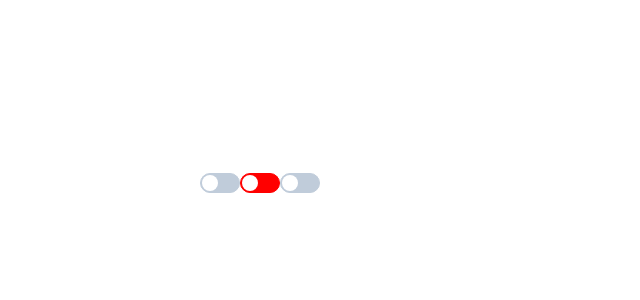
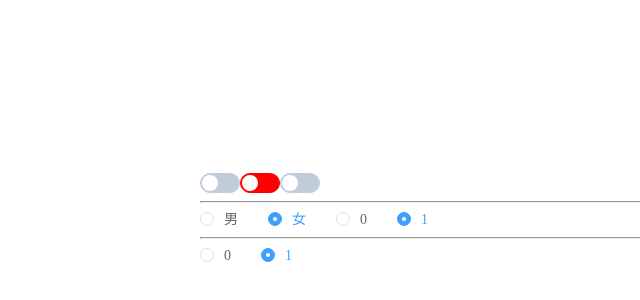
Before and after one commit to abstain23/y-ui, a Vue app: page / in a window 1280 px wide. Shown: the part 28-328 px from the top of the page, without its empty margins (0-640 px from the left). Built offline with nearby package versions, Linux system fonts and the light colour scheme.

Commit message:
radio,radioGroup组件开发完成

```diff
--- a/src/App.vue
+++ b/src/App.vue
@@ -3,6 +3,16 @@
     <y-switch v-model="active"></y-switch>
     <y-switch v-model="active" active-color='green' inactive-color='red'></y-switch>
     <y-switch v-model="active" name='gender' ref='xx'></y-switch>
+    <hr>
+    <y-radio label='0' v-model="gender" name='gender'>男</y-radio>
+    <y-radio label='1' v-model="gender" name='gender'>女</y-radio>
+    <y-radio label='0' v-model="gender"></y-radio>
+    <y-radio label='1' v-model="gender"></y-radio>
+    <hr>
+    <y-radio-group v-model="gender">
+      <y-radio label='0'></y-radio>
+      <y-radio label='1'></y-radio>
+    </y-radio-group>
   </div>
 </template>
 
@@ -12,7 +22,8 @@ export default {
   components: {},
   data() {
     return {
-      active: false
+      active: false,
+      gender:'1'
     }
   },
   methods: {
--- /dev/null
+++ b/src/components/radio-group.vue
@@ -0,0 +1,22 @@
+<template>
+  <div class="y-radio-group">
+    <slot></slot>
+  </div>
+</template>
+
+<script>
+export default {
+  name: 'yRadioGroup',
+  props: {
+    value:{
+      type:[String, Number, Boolean],
+      default: ''
+    }
+  },
+  provide() {
+    return {
+      radioGroup: this
+    }
+  }
+}
+</script>
--- /dev/null
+++ b/src/components/radio.vue
@@ -0,0 +1,136 @@
+<template>
+  <label class="y-radio" :class="{'is-checked': modelValue == label}">
+    <span class="y-radio-input">
+      <span class="y-radio-inner"></span>
+      <input
+      type="radio"
+      class="y-radio-original"
+      :name="name"
+      :value="label"
+      v-model="modelValue"
+      >
+    </span>
+    <span class="y-radio-label">
+      <slot></slot>
+      <template v-if="!$slots.default">{{label}}</template>
+      </span>
+  </label>
+</template>
+
+<script>
+export default {
+  name: 'yRadio',
+  props: {
+    label: {
+      type: [String, Number, Boolean],
+      default: ''
+    },
+    value:{
+      type: [String, Number, Boolean],
+      default: ''
+    },
+    name: {
+      type: String,
+      default: ''
+    }
+  },
+  computed: {
+    modelValue:{
+      get() {
+        console.log(this.inGroup)
+        return this.inGroup ? this.radioGroup.value : this.value
+      },
+      set(value) {
+        this.inGroup ? this.radioGroup.$emit('input', value) : this.$emit('input', value)
+      }
+    },
+    inGroup() {
+      return !!this.radioGroup
+    }
+  },
+  inject: {
+    radioGroup: {
+      default: null
+    }
+  }
+}
+</script>
+
+<style lang='scss'>
+  .y-radio{
+    color: #606266;
+    font-weight: 500;
+    line-height: 1;
+    position: relative;
+    cursor: pointer;
+    display: inline-block;
+    white-space: nowrap;
+    outline: none;
+    font-size: 14px;
+    margin-right: 30px;
+    -moz-user-select: none;
+    -webkit-user-select: none;
+    -moz-user-select: none;
+    .y-radio-input{
+      white-space: nowrap;
+      cursor: pointer;
+      outline: none;
+      display: inline-block;
+      line-height: 1;
+      position: relative;
+      vertical-align: middle;
+      .y-radio-inner{
+        border: 1px solid #dcdfe6;
+        border-radius: 100%;
+        width: 14px;
+        height: 14px;
+        background-color: #fff;
+        position: relative;
+        cursor: pointer;
+        display: inline-block;
+        box-sizing: border-box;
+        &:after{
+          width: 4px;
+          height: 4px;
+          border-radius: 100%;
+          background-color: #fff;
+          content: "";
+          position: absolute;
+          left: 50%;
+          top: 50%;
+          transform: translate(-50%,-50%) scale(0);
+          transition: transform .15s ease-in;
+        }
+      }
+      .y-radio-original{
+        opacity: 0;
+        outline: none;
+        position: absolute;
+        z-index: -1;
+        top: 0;
+        left: 0px;
+        right: 0;
+        bottom: 0;
+        margin: 0;
+      }
+    }
+    .y-radio-label{
+      font-size: 14px;
+      padding-left: 10px;;
+    }
+  }
+  .y-radio.is-checked{
+    .y-radio-input{
+      .y-radio-inner{
+        border-color: #409eff;
+        background-color: #409eff;
+        &:after{
+          transform: translate(-50%,-50%) scale(1);
+        }
+      }
+    }
+    .y-radio-label{
+      color:#409eff;
+    }
+  }
+</style>
--- a/src/main.js
+++ b/src/main.js
@@ -5,6 +5,8 @@ import Icon from './components/icon.vue'
 import Dialog from './components/dialog.vue';
 import Input from './components/input.vue';
 import Switch from './components/switch.vue'
+import Radio from './components/radio.vue'
+import RadioGroup from './components/radio-group.vue'
 
 import '@/assets/css/normalize.css'
 import '@/assets/css/font.css'
@@ -15,6 +17,8 @@ Vue.component(Icon.name, Icon)
 Vue.component(Dialog.name, Dialog)
 Vue.component(Input.name, Input)
 Vue.component(Switch.name, Switch)
+Vue.component(Radio.name, Radio)
+Vue.component(RadioGroup.name, RadioGroup)
 
 
 new Vue({
```
